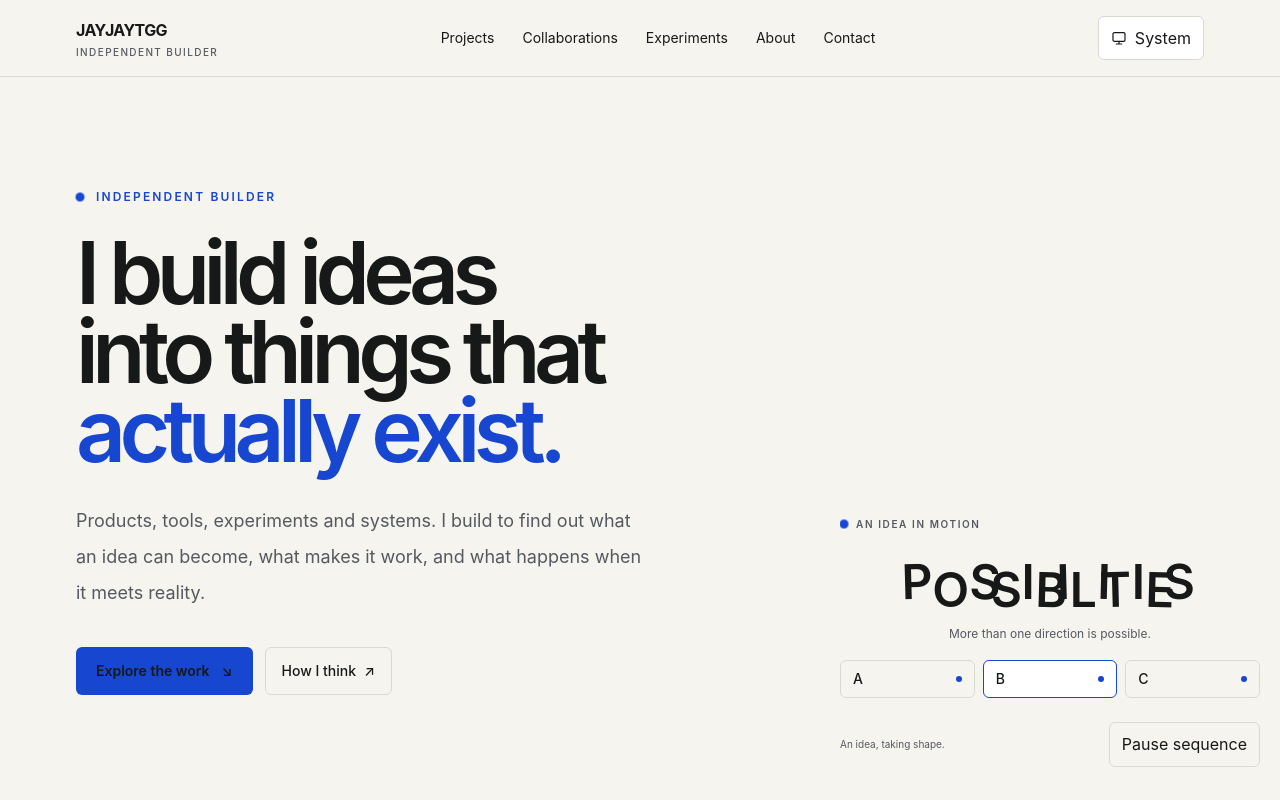
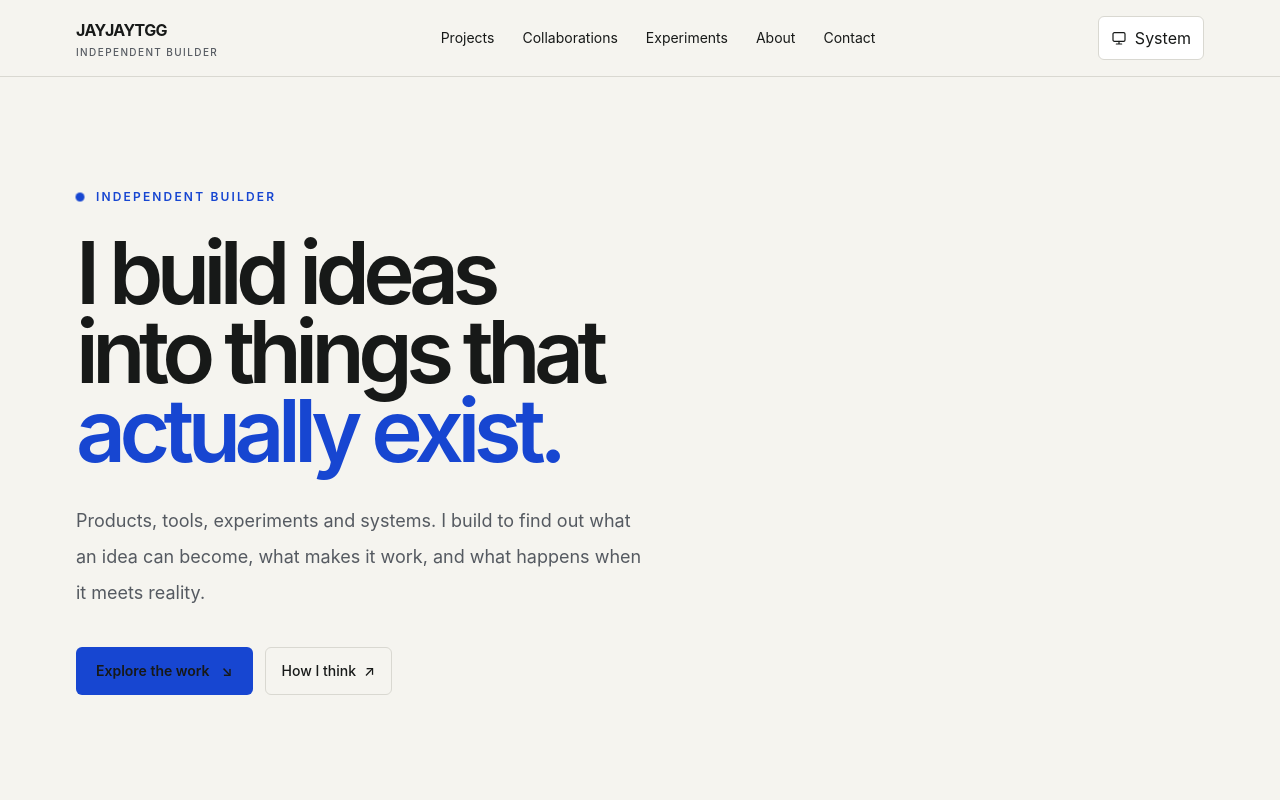
Before and after one commit to JJTGG/JAYJAYTGG, a Next.js app: page / in a window 1280 px wide. Shown: the top 800 px of the page. Built offline with nearby package versions, Linux system fonts and the light colour scheme.

Commit message:
revert: remove idea evolution from homepage

```diff
--- a/app/page.tsx
+++ b/app/page.tsx
@@ -1,5 +1,4 @@
 import Link from "next/link";
-import IdeaEvolution from "../components/IdeaEvolution";
 import ScrollReveal from "./components/ScrollReveal";
 import { projects, type Project } from "../lib/projects";
 
@@ -70,9 +69,8 @@ export default function Home() {
     <main className="overflow-hidden">
       {/* Hero */}
       <section className="border-b border-[var(--line)]">
-        <div className="relative mx-auto w-full max-w-[1240px] px-[var(--page-gutter)] py-16 sm:py-20 md:py-24 lg:py-28">
-          {/* The hero text alone determines the layout height */}
-          <div className="relative z-10 w-full max-w-3xl md:max-w-[60%]">
+        <div className="mx-auto w-full max-w-[1240px] px-[var(--page-gutter)] py-16 sm:py-20 md:py-24 lg:py-28">
+          <div className="w-full max-w-3xl">
             <p className="mb-7 flex items-center gap-3 text-xs font-semibold uppercase tracking-[0.18em] text-[var(--accent)]">
               <span
                 aria-hidden="true"
@@ -115,13 +113,6 @@ export default function Home() {
                   ↗
                 </span>
               </Link>
-            </div>
-          </div>
-
-          {/* The animation floats over the hero and reserves no layout space */}
-          <div className="pointer-events-none absolute inset-0 z-0 overflow-hidden">
-            <div className="pointer-events-auto absolute bottom-5 right-0 w-[44%] opacity-20 sm:bottom-8 sm:w-[38%] sm:opacity-35 md:bottom-10 md:w-[min(36%,420px)] md:opacity-100 [&>section]:!rounded-none [&>section]:!border-0 [&>section]:!bg-transparent [&>section]:!p-0 [&>section>div:first-child]:!hidden [&>section>div:last-child]:!border-t-0 [&>section>div:last-child]:!pt-0">
-              <IdeaEvolution />
             </div>
           </div>
         </div>
@@ -338,7 +329,10 @@ export default function Home() {
       </section>
 
       {/* Developing systems */}
-      <section id="systems" className="scroll-mt-8 border-b border-[var(--line)]">
+      <section
+        id="systems"
+        className="scroll-mt-8 border-b border-[var(--line)]"
+      >
         <div className="mx-auto w-full max-w-[1240px] px-[var(--page-gutter)] py-20 sm:py-24 lg:py-28">
           <ScrollReveal>
             <div className="max-w-3xl">
```
